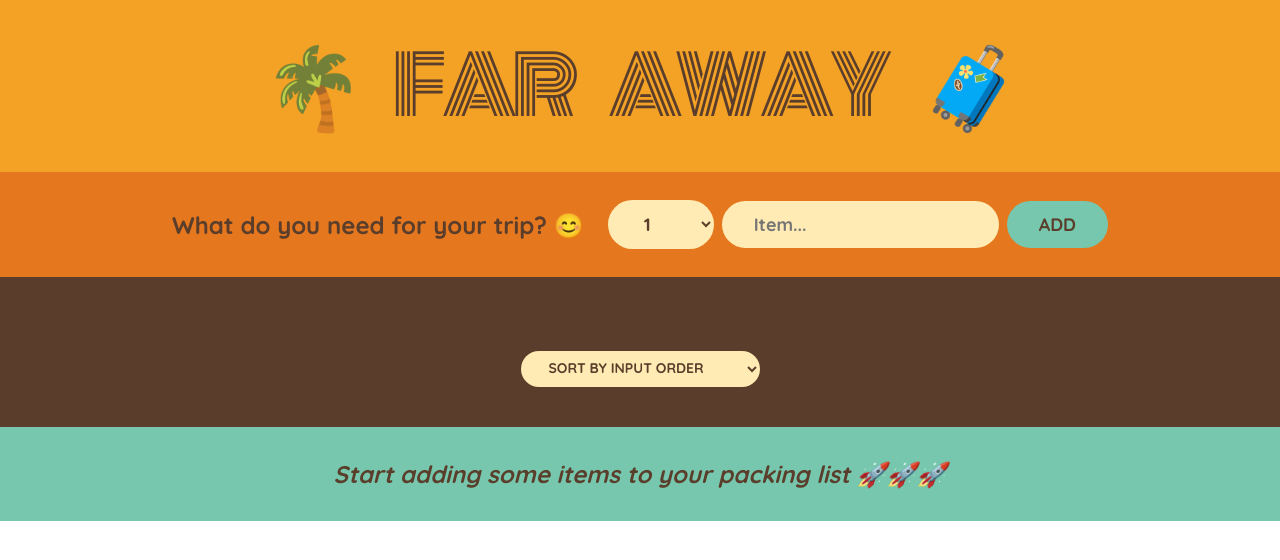
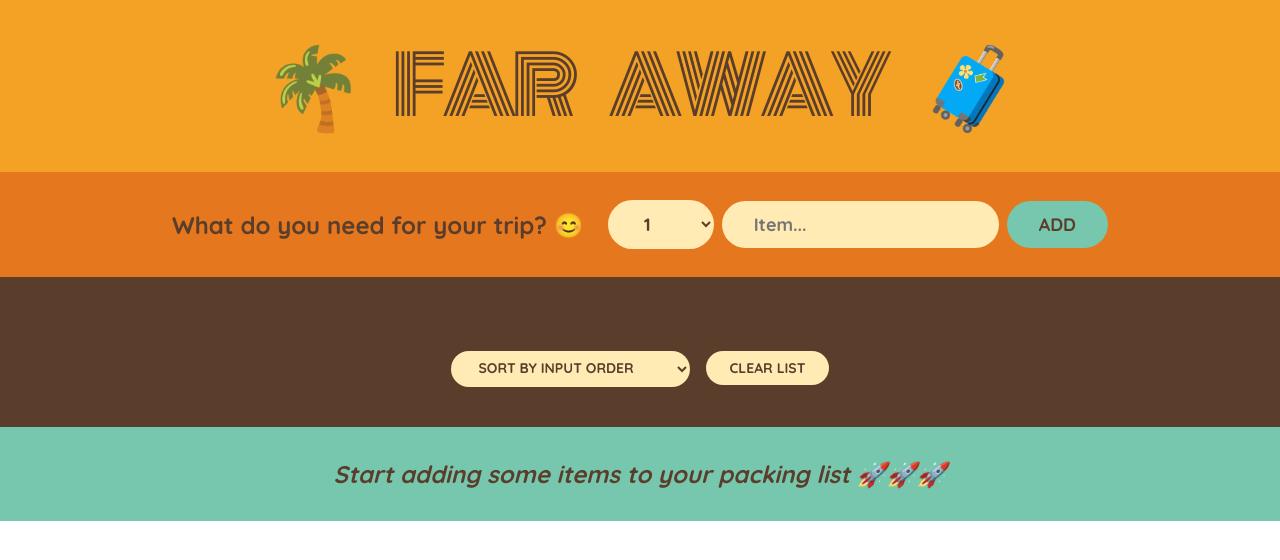
Before and after one commit to roomano/travel-list, a React (Create React App) app: page / in a window 1280 px wide. Shown: the top 560 px of the page. Built offline with nearby package versions, Linux system fonts and the light colour scheme.

Commit message:
Clearing Packing list

```diff
--- a/src/App.js
+++ b/src/App.js
@@ -16,6 +16,14 @@ export default function App() {
     setItems((item) => items.filter((item) => item.id !== id));
   }
 
+  function handleClearList() {
+    if (items.length !== 0) {
+      const confirmed = window.confirm(
+        "Are you sure you want delete all items?"
+      );
+      if (confirmed) setItems([]);
+    }
+  }
   function handleToggleItem(id) {
     setItems((items) =>
       items.map((item) =>
@@ -32,6 +40,7 @@ export default function App() {
         items={items}
         onDeleteItem={handleDeleteItem}
         onToggleItem={handleToggleItem}
+        onClearList={handleClearList}
       />
       <Status items={items} />
     </>
@@ -81,7 +90,7 @@ function Form({ onAddItems }) {
     </form>
   );
 }
-function PackingList({ items, onDeleteItem, onToggleItem }) {
+function PackingList({ items, onDeleteItem, onToggleItem, onClearList }) {
   const [sortBy, setSortBy] = useState("input");
   let sortedItems;
 
@@ -117,6 +126,8 @@ function PackingList({ items, onDeleteItem, onToggleItem }) {
           <option value="description">Sort by description</option>
           <option value="packed">Sort by packed status</option>
         </select>
+
+        <button onClick={onClearList}>Clear list</button>
       </div>
     </div>
   );
```
